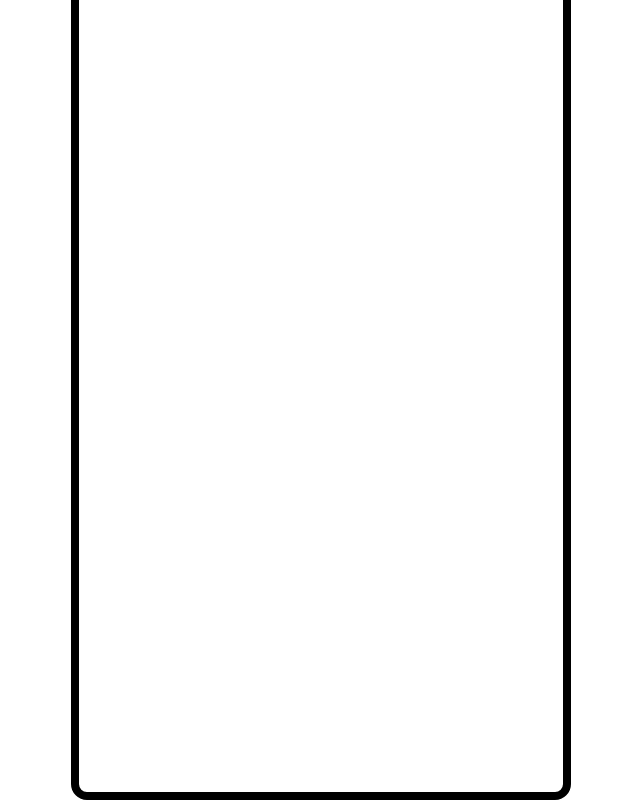
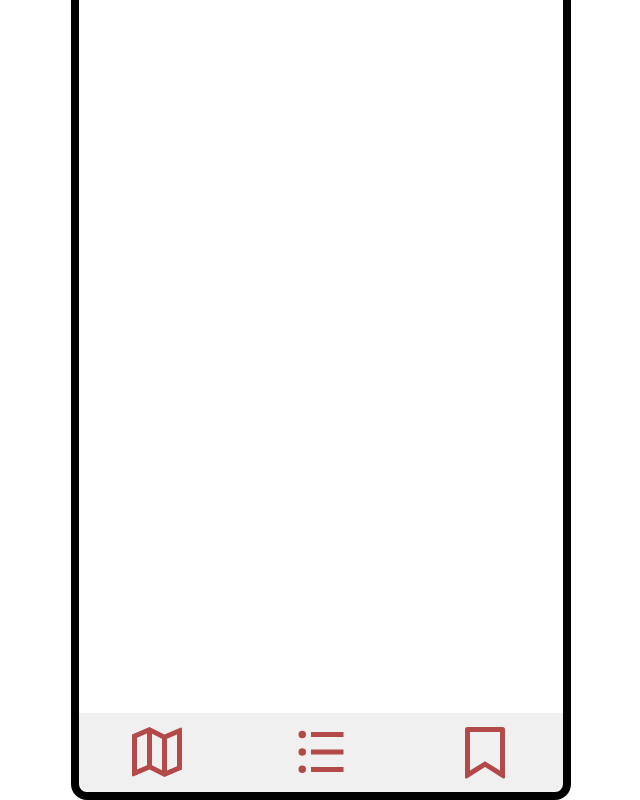
Before and after one commit to AvidDabbler/transit-app, a React (Vite) app in the folder front/: page / in a window 1280 px wide. Shown: the part 200-1000 px from the top of the page, without its empty margins (319-959 px from the left). Built offline with nearby package versions, Linux system fonts and the light colour scheme.

Commit message:
added route updates

```diff
--- a/front/src/App.scss
+++ b/front/src/App.scss
@@ -5,6 +5,11 @@
 
 .carrot{
   @apply text-red;
+  transition: all 0.5s;
+  &.closed{
+    @apply rotate-90;
+    transition: all 0.5s;
+  }
 }
 
 .collapse{
@@ -15,8 +20,16 @@
   }
 }
 
+
 .ReactCollapse--collapse {
   height: 60px;
   overflow-y: scroll;
   transition: height 500ms;
 }
+
+.progress-bar{
+  @apply h-4 w-full bg-ltGrey rounded-xl m-6;
+  .progress{
+    @apply h-full bg-red rounded-xl text-right;
+  }
+}
--- a/front/src/App.tsx
+++ b/front/src/App.tsx
@@ -3,6 +3,10 @@ import logo from './logo.svg';
 import './App.scss';
 import { Phone } from './components/phone/Phone';
 import { Collapse } from './components/Collapse';
+import { ProgressBar } from './components/ProgressBar';
+import { GiWalkingBoot } from 'react-icons/gi';
+import { IoMdTime } from 'react-icons/io';
+import { RouteUpdate } from './components/RouteUpdate';
 
 function App() {
 	return (
@@ -11,9 +15,11 @@ function App() {
 				<Fragment>
 					<div className="map"></div>
 					<div className="bottom-list">
-						<Collapse text="Hey there">
-              <h1>Walter!!!</h1>
-            </Collapse>
+						<Collapse text="Grand & Utah">
+							<RouteUpdate />
+							<RouteUpdate />
+							<RouteUpdate />
+						</Collapse>
 						<Collapse text="Hey there" />
 						<Collapse text="Hey there" />
 						<Collapse text="Hey there" />
--- a/front/src/components/Collapse.tsx
+++ b/front/src/components/Collapse.tsx
@@ -14,11 +14,9 @@ export const Collapse = ({ text, children }: CollapseType) => {
 		<div>
 			<div className="collapse">
 				<h2 className="h2">{text}</h2>
-				<RiArrowDownSLine
-					onClick={() => setIsOpen(!isOpen)}
-					className="carrot"
-					size={30}
-				/>
+				<button onClick={() => setIsOpen(!isOpen)}>
+					<RiArrowDownSLine className={`carrot ${isOpen? '' : 'closed'}`} size={30} />
+				</button>
 			</div>
 			<Collapsable isOpened={isOpen}>{children}</Collapsable>
 		</div>
--- /dev/null
+++ b/front/src/components/ProgressBar.tsx
@@ -0,0 +1,25 @@
+import React from 'react';
+
+export const ProgressBar = () => {
+	const Parentdiv = {
+		height: '20px',
+		width: '100%',
+		backgroundColor: 'whitesmoke',
+		borderRadius: 40,
+		margin: 50,
+	};
+
+	const Childdiv = {
+		height: '100%',
+		width: `20%`,
+		backgroundColor: 'red',
+		borderRadius: 40,
+		textAlign: 'right',
+	};
+
+	return (
+		<div className='progress-bar'>
+			<div className='progress' style={{width: '30%'}}></div>
+		</div>
+	);
+};
--- /dev/null
+++ b/front/src/components/RouteUpdate.tsx
@@ -0,0 +1,23 @@
+import React from 'react';
+import { GiWalkingBoot } from 'react-icons/gi';
+import { IoMdTime } from 'react-icons/io';
+import { ProgressBar } from './ProgressBar';
+
+export const RouteUpdate = () => {
+	return (
+		<div className="route-stop-info">
+			<h2 className="route-name">Route 1</h2>
+			<ProgressBar />
+			<div className="w-2/3 flex flex-col">
+				<div className="flex items-center flex-row my-1 justify-around">
+					<GiWalkingBoot size={30} />
+					<span>3min</span>
+				</div>
+				<div className="flex items-center flex-row my-1 justify-around">
+					<IoMdTime size={30} />
+					<span>10min</span>
+				</div>
+			</div>
+		</div>
+	);
+};
--- a/front/src/components/phone/Phone.scss
+++ b/front/src/components/phone/Phone.scss
@@ -19,6 +19,15 @@
 		@apply h-2/3 w-full;
 	}
 	.bottom-list{
-		@apply w-full flex-col bg-white overflow-scroll h-1/3 flex align-bottom rounded-b-xl;
+		@apply w-full flex-col bg-white overflow-scroll h-3/5 flex align-bottom;
+		.route-stop-info{
+			@apply flex flex-row text-2xl w-full text-black px-6 py-6 items-center border-y-2 border-ltGrey;
+			.route-name{
+				@apply text-left w-2/3;
+			}
+		}
+	}
+	.bottom-bar{
+		@apply w-full h-28 bg-ltGrey rounded-b-xl flex flex-row justify-between text-red items-center px-12;
 	}
 }
--- a/front/src/components/phone/Phone.tsx
+++ b/front/src/components/phone/Phone.tsx
@@ -1,29 +1,42 @@
-import React, { useEffect, useState } from 'react'
+import React, { useEffect, useState } from 'react';
 import { useSelector } from 'react-redux';
 import { getTime } from '../../lib/time';
 import { RootState } from '../../types';
-import './Phone.scss'
+import { RiMap2Line, RiListUnordered, RiBookmarkLine } from 'react-icons/ri';
+import './Phone.scss';
 
 interface PhonePropsType {
-  children: JSX.Element;
+	children: JSX.Element;
 }
 
-export const Phone = ({children}: PhonePropsType) => {
+export const Phone = ({ children }: PhonePropsType) => {
 	const time = useSelector((state: RootState) => {
-		return state.app.time})
+		return state.app.time;
+	});
 
-	useEffect(()=>{
+	useEffect(() => {
 		getTime();
-	},[])
+	}, []);
 
 	return (
-		<div className='phone-container'>
-			<div className='top-bar'>
-				<div className='notifications' />
-				<div className='notch' />
-				<span className='clock'>{time}</span>
+		<div className="phone-container">
+			<div className="top-bar">
+				<div className="notifications" />
+				<div className="notch" />
+				<span className="clock">{time}</span>
 			</div>
 			{children}
+			<div className="bottom-bar">
+				<button>
+					<RiMap2Line size={60} />
+				</button>
+				<button>
+					<RiListUnordered size={60} />
+				</button>
+				<button>
+					<RiBookmarkLine size={60} />
+				</button>
+			</div>
 		</div>
-	)
-}
+	);
+};
--- a/front/tailwind.config.js
+++ b/front/tailwind.config.js
@@ -6,6 +6,7 @@ module.exports = {
       red: '#B44949',
       black: '#000',
       grey: '#C4C4C4',
+      ltGrey: '#F0F0F0',
       blue: '#007be5'
     },
     extend: {},
```
